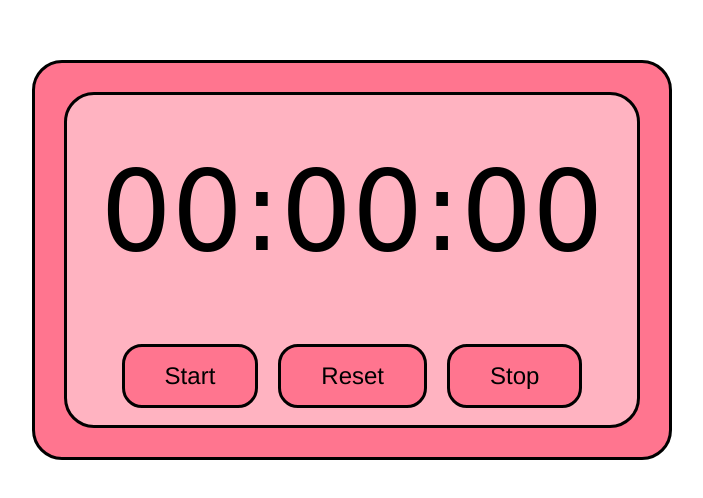
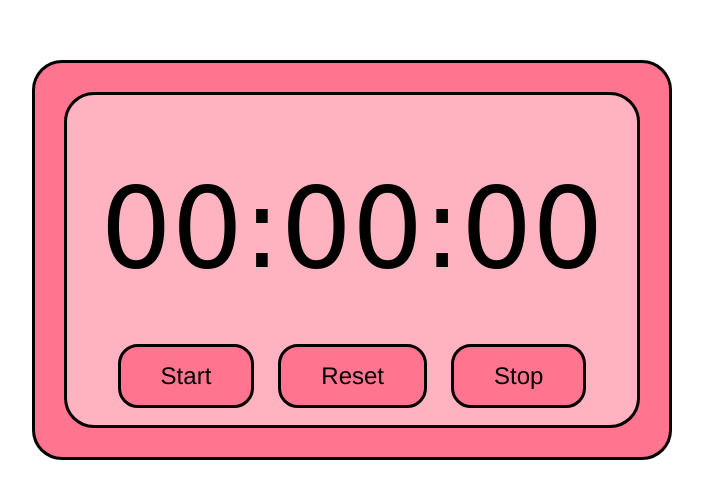
Before and after one commit to BulletOnli/Stopwatch, a plain HTML site: page index.html in a window 1280 px wide. Shown: the part 140-638 px from the top of the page, without its empty margins (288-991 px from the left). Drawn offline with Linux system fonts and the light colour scheme; a web font is replaced by a local one.

Commit message:
first commit

```diff
--- a/style.css
+++ b/style.css
@@ -50,14 +50,6 @@ body {
     font-family: cursive;
 }
 
-.buttons {
-    width: 100%;
-    height: 30%;
-    display: flex;
-    justify-content: center;
-    align-items: center;
-}
-
 button {
     font-size: 1.5rem;
     font-family: 'Franklin Gothic Medium', 'Arial Narrow', Arial, sans-serif;
```
